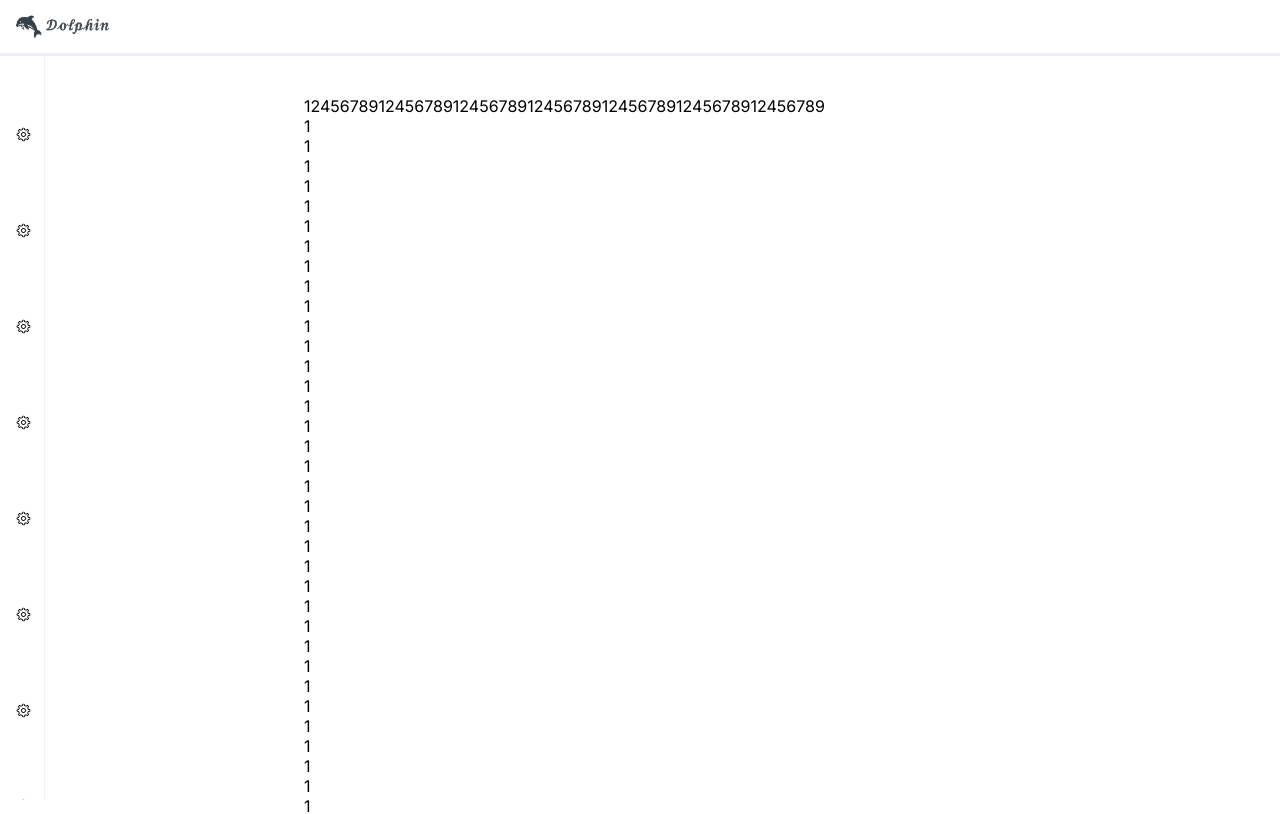
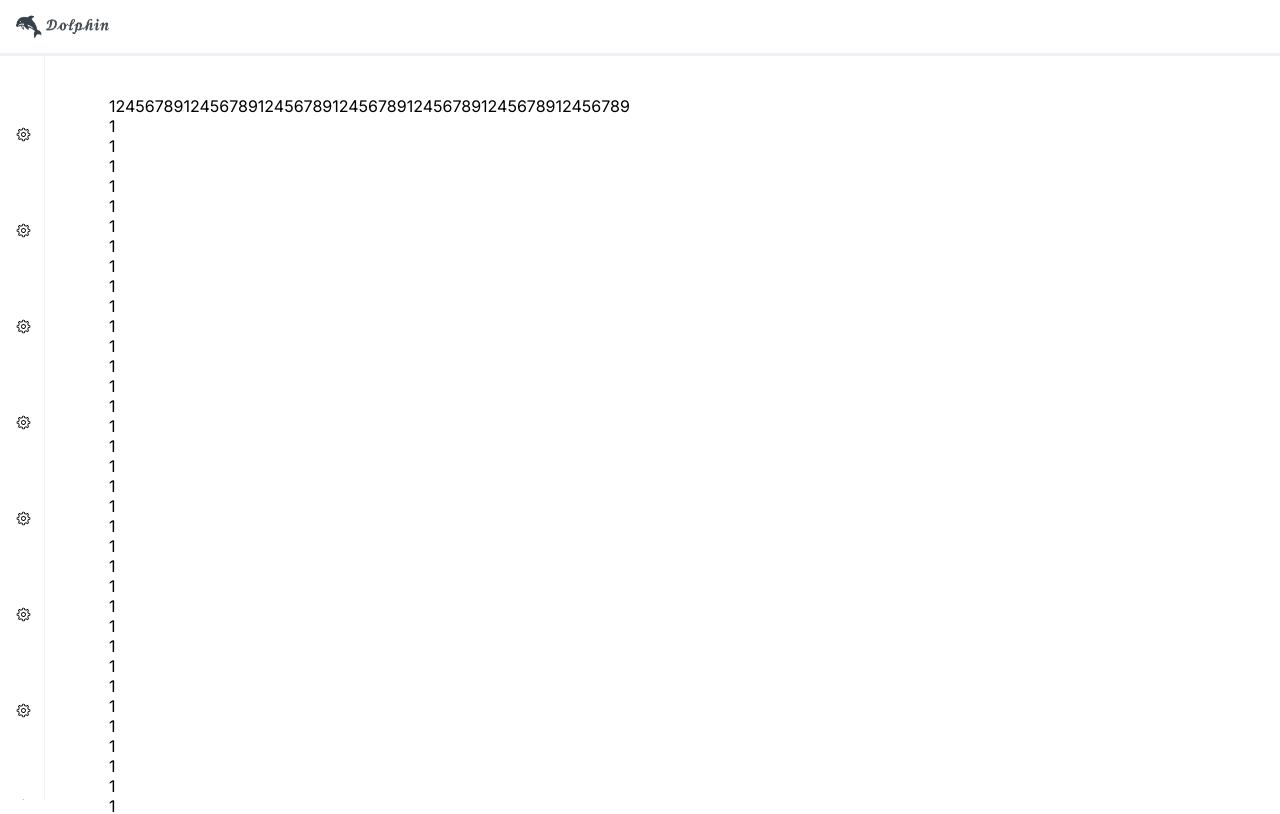
Before and after one commit to sinnlosses/daily-dev-clone, a Next.js app: page / in a window 1280 px wide. Shown: the top 814 px of the page. Built offline with nearby package versions, Linux system fonts and the light colour scheme.

Commit message:
サイドバー調整

```diff
--- /dev/null
+++ b/src/components/layouts/components/app-content/app-content.module.css
@@ -0,0 +1,24 @@
+.mainContainer {
+  display: flex;
+  flex-direction: row;
+  transition: padding-left 0.3s;
+}
+
+.mainContainerNarrow {
+  padding-left: 240px;
+}
+
+.mainContainerWide {
+  padding-left: 45px;
+}
+
+.main {
+  position: relative;
+  left: 0;
+  padding: var(--spacing-xl) var(--spacing-m);
+  z-index: -10;
+
+  @media screen and (min-width: 1020px) {
+    padding: var(--spacing-xl) var(--spacing-4xl);
+  }
+}
--- /dev/null
+++ b/src/components/layouts/components/app-content/app-content.tsx
@@ -0,0 +1,28 @@
+import { Header } from "@/components/layouts/components/header"
+import { useSidebar } from "@/components/layouts/components/sidebar/hooks/use-sidebar"
+import { PresentationalSidebar } from "@/components/layouts/components/sidebar/presentational-sidebar"
+import { HStack } from "@/components/ui/hstack"
+import { WhenVisible } from "@/components/ui/when-visible"
+import clsx from "clsx"
+import { PropsWithChildren } from "react"
+import styles from "./app-content.module.css"
+
+export const AppContent = ({ children }: PropsWithChildren) => {
+  const { isExpanded, ...useSidebarReturn } = useSidebar()
+  return (
+    <>
+      <Header />
+      <HStack
+        className={clsx(
+          styles.mainContainer,
+          isExpanded ? styles.mainContainerNarrow : styles.mainContainerWide
+        )}
+      >
+        <WhenVisible desktop>
+          <PresentationalSidebar isExpanded={isExpanded} {...useSidebarReturn} />
+        </WhenVisible>
+        <main className={styles.main}>{children}</main>
+      </HStack>
+    </>
+  )
+}
--- /dev/null
+++ b/src/components/layouts/components/app-content/index.ts
@@ -0,0 +1 @@
+export * from "./app-content"
--- a/src/components/layouts/main-layout.module.css
+++ b/src/components/layouts/main-layout.module.css
@@ -1,20 +1,3 @@
 .body {
   min-height: 100vh;
 }
-
-.mainContainer {
-  display: flex;
-  flex-direction: row;
-  padding-left: 240px;
-}
-
-.main {
-  position: relative;
-  left: 0;
-  padding: var(--spacing-xl) var(--spacing-m);
-  z-index: -10;
-
-  @media screen and (min-width: 1020px) {
-    padding: var(--spacing-xl) var(--spacing-4xl);
-  }
-}
--- a/src/components/layouts/main-layout.tsx
+++ b/src/components/layouts/main-layout.tsx
@@ -1,8 +1,5 @@
 "use client"
-import { Header } from "@/components/layouts/components/header"
-import { Sidebar } from "@/components/layouts/components/sidebar"
-import { HStack } from "@/components/ui/hstack"
-import { WhenVisible } from "@/components/ui/when-visible"
+import { AppContent } from "@/components/layouts/components/app-content"
 import { AppProvider } from "@/providers"
 import clsx from "clsx"
 import { Inter } from "next/font/google"
@@ -16,13 +13,7 @@ export const MainLayout = ({ children }: PropsWithChildren) => {
     <html lang="ja">
       <body className={clsx(inter.className, styles.body)}>
         <AppProvider>
-          <Header />
-          <HStack className={styles.mainContainer}>
-            <WhenVisible desktop>
-              <Sidebar />
-            </WhenVisible>
-            <main className={styles.main}>{children}</main>
-          </HStack>
+          <AppContent>{children}</AppContent>
         </AppProvider>
       </body>
     </html>
--- a/src/components/ui/icons/chevron-icon.tsx
+++ b/src/components/ui/icons/chevron-icon.tsx
@@ -14,8 +14,8 @@ export const ChevronLeft = () => (
     <path
       d="M8.81809 4.18179C8.99383 4.35753 8.99383 4.64245 8.81809 4.81819L6.13629 7.49999L8.81809 10.1818C8.99383 10.3575 8.99383 10.6424 8.81809 10.8182C8.64236 10.9939 8.35743 10.9939 8.1817 10.8182L5.1817 7.81819C5.09731 7.73379 5.0499 7.61933 5.0499 7.49999C5.0499 7.38064 5.09731 7.26618 5.1817 7.18179L8.1817 4.18179C8.35743 4.00605 8.64236 4.00605 8.81809 4.18179Z"
       fill="currentColor"
-      fill-rule="evenodd"
-      clip-rule="evenodd"
+      fillRule="evenodd"
+      clipRule="evenodd"
     ></path>
   </svg>
 )
--- a/src/hooks/use-dialog.ts
+++ b/src/hooks/use-dialog.ts
@@ -18,8 +18,6 @@ export const useDialog = () => {
       if (!dialogElement.hasAttribute("open")) return
       ref.current.close()
     }
-
-    // eslint-disable-next-line react-hooks/exhaustive-deps
   }, [isOpen])
 
   const showModal = useCallback(
```
